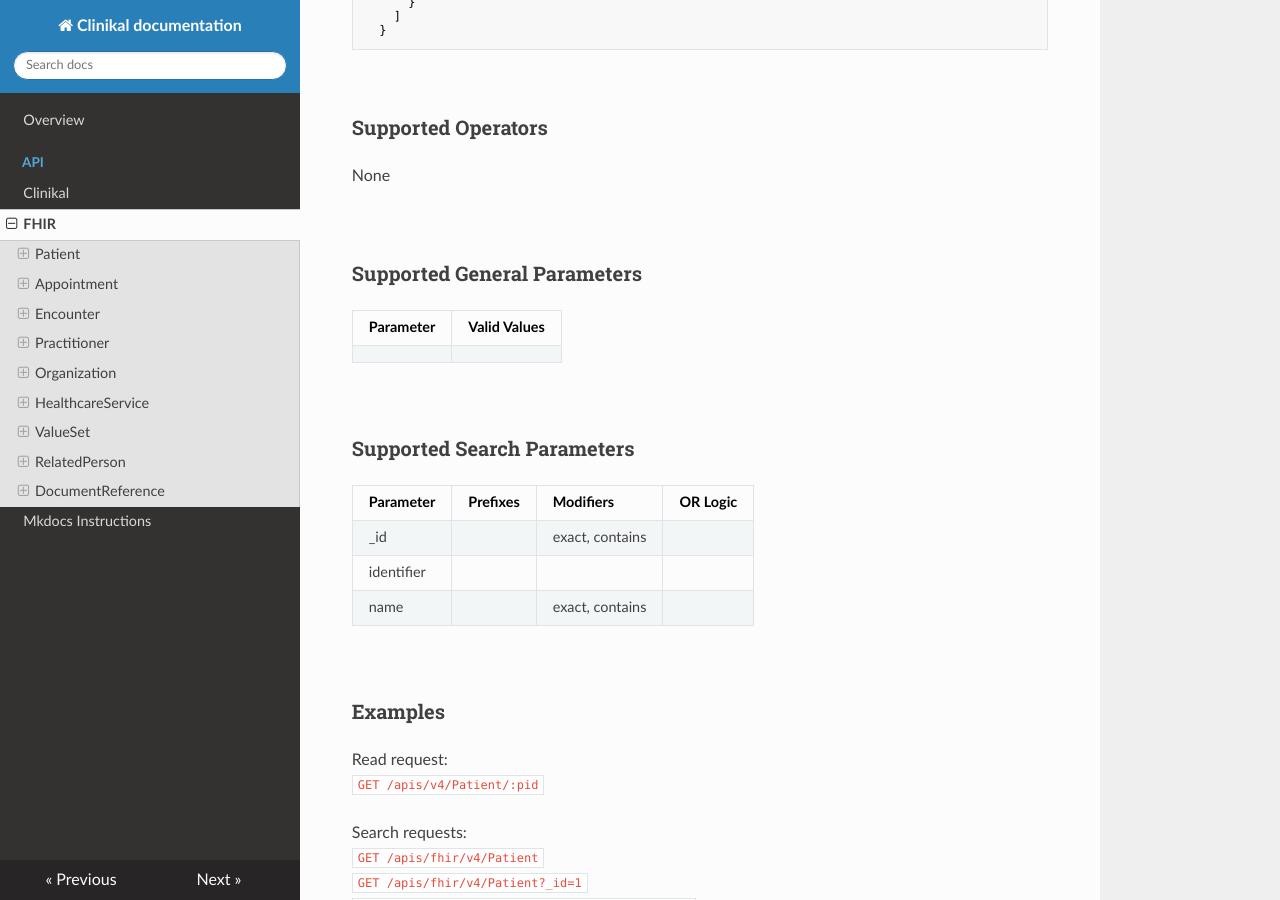
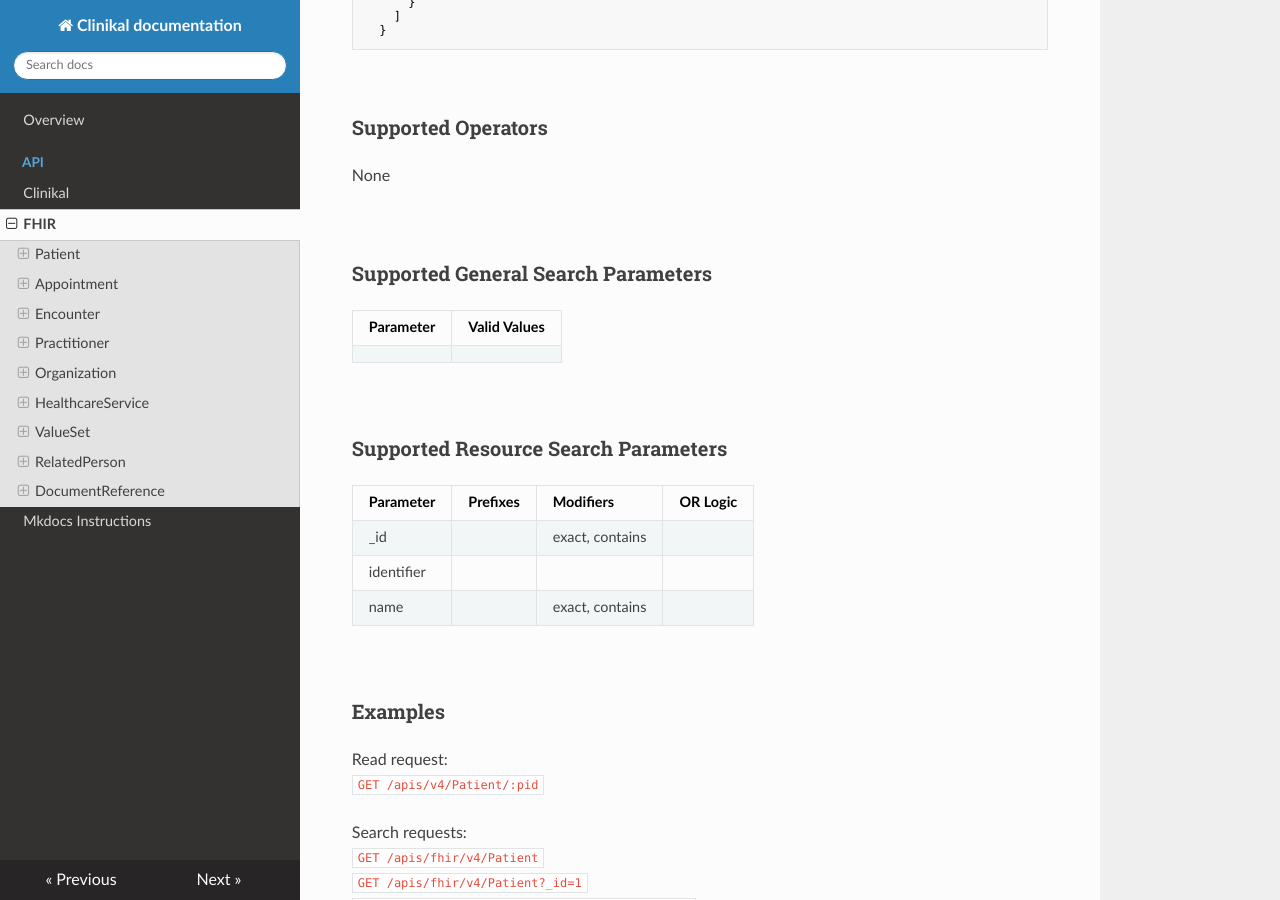
Before and after one commit to MohGovIL/Clinical-Documentation, an MkDocs documentation site: the page built from docs/api/fhir.md, in a window 1280 px wide and 900 px high, scrolled down 1340 px. Built offline with MkDocs 1.6.1, drawn with Linux system fonts in a browser that asks for light colours; nearby versions of some CDN libraries; some of the changed text lies outside the part shown.

Commit message:
changed search param titles

```diff
--- a/docs/api/fhir.md
+++ b/docs/api/fhir.md
@@ -76,14 +76,14 @@ None
 
 <br>
 
-### Supported General Parameters
+### Supported General Search Parameters
 
 Parameter|Valid Values
 --|--
 
 <br>
 
-### Supported Search Parameters
+### Supported Resource Search Parameters
 
 Parameter|Prefixes|Modifiers|OR Logic
 --|--|--|--
@@ -208,7 +208,7 @@ Patch request:
 None
 
 <br>
-### Supported General Parameters
+### Supported General Search Parameters
 
 Parameter|Valid Values
 --|--
@@ -220,7 +220,7 @@ _summary|count
 
 <br>
 
-### Supported Search Parameters
+### Supported Resource Search Parameters
 
 Parameter|Prefixes|Modifiers|OR Logic
 --|--|--|--
@@ -309,7 +309,7 @@ None
 
 <br>
 
-### Supported General Parameters
+### Supported General Search Parameters
 
 Parameter|Valid Values
 --|--
@@ -321,7 +321,7 @@ _summary|count
 
 <br>
 
-### Supported Search Parameters
+### Supported Resource Search Parameters
 
 Parameter|Prefixes|Modifiers|OR Logic
 --|--|--|--
@@ -393,14 +393,14 @@ None
 
 <br>
 
-### Supported General Parameters
+### Supported General Search Parameters
 
 Parameter|Valid Values
 --|--
 
 <br>
 
-### Supported Search Parameters
+### Supported Resource Search Parameters
 
 Parameter|Prefixes|Modifiers|OR Logic
 --|--|--|--
@@ -476,14 +476,14 @@ None
 
 <br>
 
-### Supported General Parameters
+### Supported General Search Parameters
 
 Parameter|Valid Values
 --|--
 
 <br>
 
-### Supported Search Parameters
+### Supported Resource Search Parameters
 
 Parameter|Prefixes|Modifiers|OR Logic
 --|--|--|--
@@ -598,14 +598,14 @@ None
 
 <br>
 
-### Supported General Parameters
+### Supported General Search Parameters
 
 Parameter|Valid Values
 --|--
 
 <br>
 
-### Supported Search Parameters
+### Supported Resource Search Parameters
 
 Parameter|Prefixes|Modifiers|OR Logic
 --|--|--|--
@@ -669,14 +669,14 @@ Read request:
 
 <br>
 
-### Supported General Parameters
+### Supported General Search Parameters
 
 Parameter|Valid Values
 --|--
 
 <br>
 
-### Supported Search Parameters
+### Supported Resource Search Parameters
 
 Parameter|Prefixes|Modifiers|OR Logic
 --|--|--|--
@@ -765,14 +765,14 @@ None
 
 <br>
 
-### Supported General Parameters
+### Supported General Search Parameters
 
 Parameter|Valid Values
 --|--
 
 <br>
 
-### Supported Search Parameters
+### Supported Resource Search Parameters
 
 Parameter|Prefixes|Modifiers|OR Logic
 --|--|--|--
@@ -861,7 +861,7 @@ None
 
 <br>
 
-### Supported General Parameters
+### Supported General Search Parameters
 
 Parameter|Valid Values
 --|--
@@ -869,7 +869,7 @@ _summary|true
 
 <br>
 
-### Supported Search Parameters
+### Supported Resource Search Parameters
 
 Parameter|Prefixes|Modifiers|OR Logic
 --|--|--|--
```
